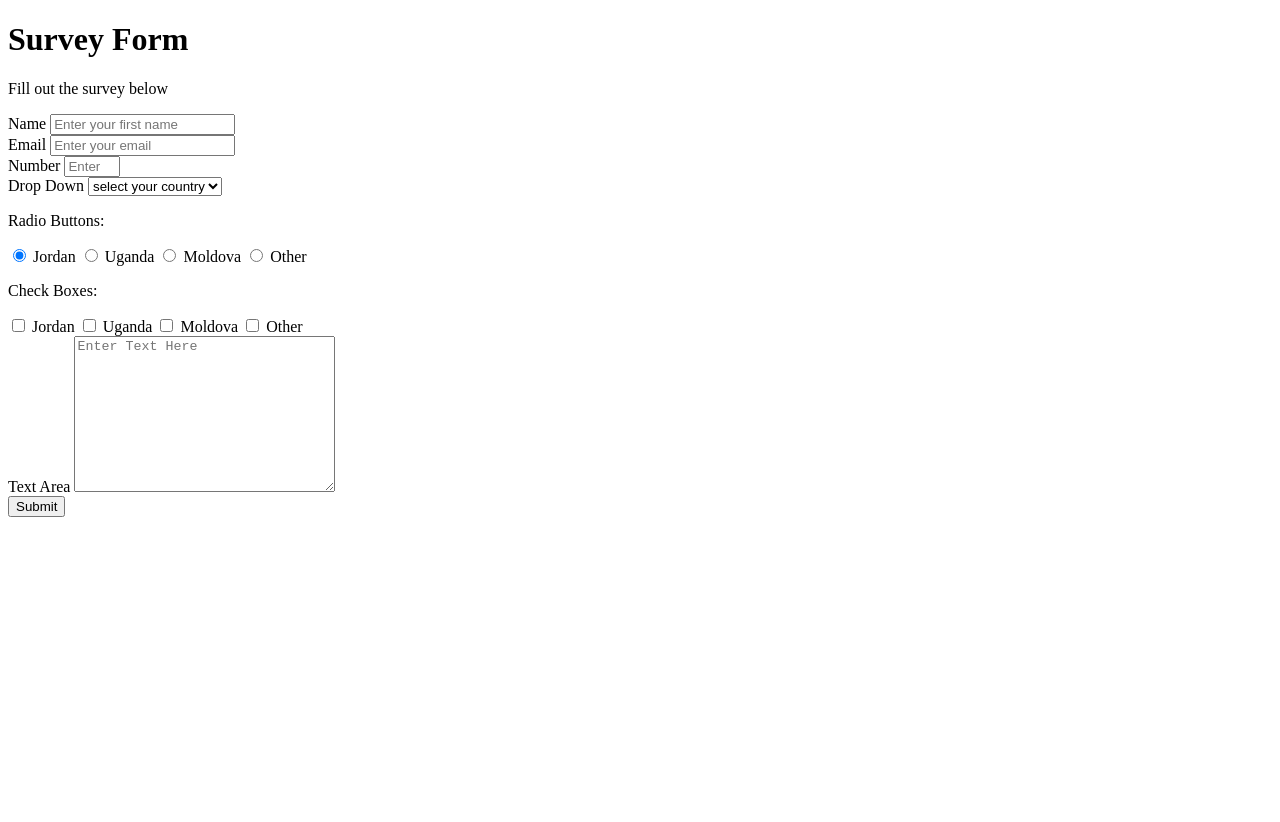
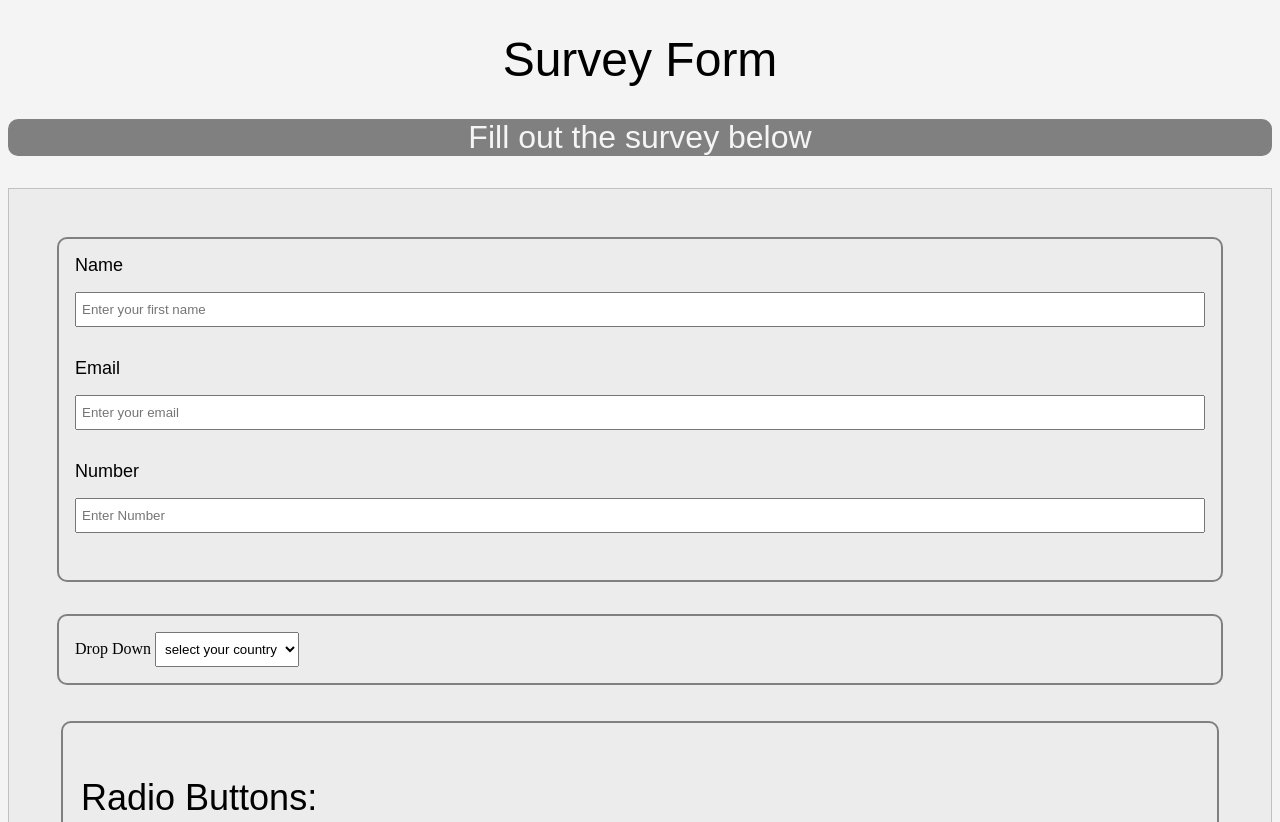
Before and after one commit to hatemswaileh/Hatem-Oyee, a plain HTML site: page index.html in a window 1280 px wide. Shown: the top 822 px of the page. Before the commit the page ends 800 px from the top, so only its background shows below. Drawn offline with Linux system fonts and the light colour scheme.

Commit message:
Update style.css
Added some CSS Style
and did some changes on the index file

```diff
--- a/css/style.css
+++ b/css/style.css
@@ -1,2 +1,131 @@
+html {
+  font-size: 100%
+}
+
 body{
+  background-color: #f4f4f4;
+  font: 1em 'Playfair Display', Serif;
 }
+
+h1 {
+  font: 3em 'PT Sans', Sans-Serif;
+}
+
+p {
+  text-align: center;
+  margin-block-end: 2px;
+  font: 2em 'PT Sans', sans-serif;
+}
+
+.description {
+  text-align: center;
+  background-color: gray;
+  border-radius: 10px;
+  color: whitesmoke;
+}
+
+#title{
+  text-align: center;
+}
+
+form {
+  background-color: #ececec;
+  padding: 1em;
+  border: 1px solid #c1c1c1;
+  margin: 2rem auto 0 auto;
+  max-width: 500px
+  padding: 1em;
+}
+
+.form-group {
+  display: grid;
+  grid-template-columns: 50%
+  align-item: center;
+  margin-bottom: 15px;
+}
+
+input[type=text],
+input[type=email],
+input[type=number],
+textarea,
+select {
+  padding: 8px 5px;
+}
+
+.input-group label {
+  display: block;
+  padding-left: 15px
+  padding-bottom: 5px;
+  text-indent: -15px;
+  text-align: left
+}
+
+.input-group input {
+  width: 13px;
+  height: 13px
+  padding: 0;
+  margin: 0;
+  vertical-align: bottom;
+  position: relative;
+  top: -3;
+  text-align: left;
+}
+
+#submit {
+  background-color: gray;
+  color: white;
+  cursor: pointer;
+  border-width: 0px 0px 3px 0px;
+  border-style: solid;
+  border-color: black;
+  border-radius: 5px;
+  font-family: 'PT Sans', sans-serif;
+  padding: 10px;
+  text-transform: uppercase;
+    grid-column: 4/4;
+    margin-right: 8%;
+}
+
+#submit:hover {
+  background-color: black;
+  color: whitesmoke;
+  border-color: gray;
+}
+
+#all-in-one,
+#radio-buttons,
+#dropdown-list,
+#checkboxes,
+#text-area{
+  border:2px solid gray;
+  border-radius: 10px;
+  padding: 1em;
+  margin: 2em;
+}
+
+@media (min-width: 400px) {
+  .form-group {
+    display: grid;
+    grid-template-columns: 200px lfr;
+    grid-gap: 16px;
+    font-family: 'PT Sans', sans-serif;
+    font-size: 18px;
+}
+  }
+  .form-group p {
+    margin-block-end: 1em;
+  }
+
+  label,
+  .form-group p {
+    text-align: left;
+    grid-column: 1 / 2;
+    align-items: start;
+  }
+
+  input,
+  submit,
+  .input-group {
+    margin-bottom: 0;
+  }
+}
```
